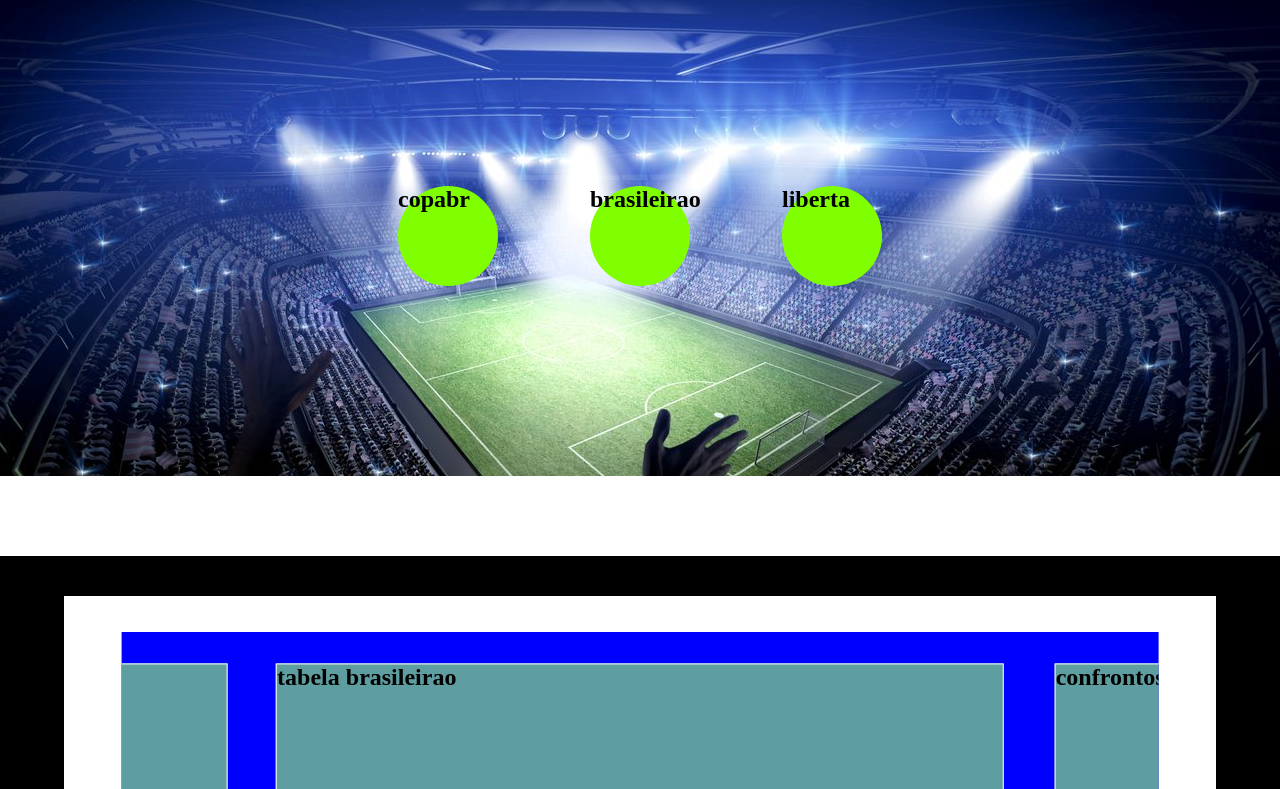
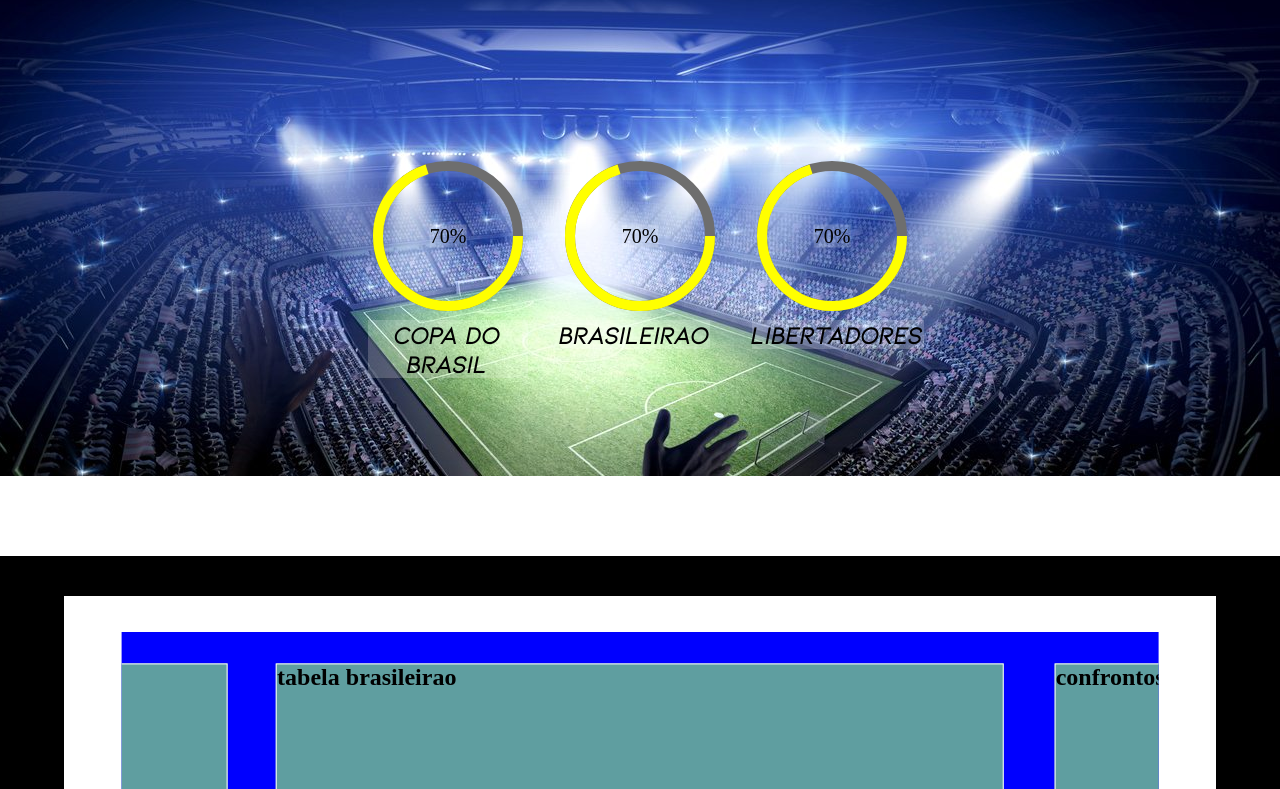
Before and after one commit to ewerton11/Football-Statistics, a plain HTML site: page index.html in a window 1280 px wide. Shown: the part 84-873 px from the top of the page. Drawn offline with Linux system fonts and the light colour scheme.

Commit message:
concluindo first secton com html e css

```diff
--- a/index.html
+++ b/index.html
@@ -79,14 +79,41 @@
 
     <div class="first-section">
         <section id="content-top">
-            <div class="copa-br">
-                <h1>copabr</h1>
+            <div class="circle-1">
+                <svg>
+                    <circle cx="80" cy="80" r="70" class="c1-1"></circle>
+                    <circle cx="80" cy="80" r="70" class="c1-2"></circle>
+                </svg>
+                <h2>
+                    copa do brasil
+                </h2>
+                <span id="c1">
+                    70%
+                </span>
             </div>
-            <div class="brasileirao">
-              <h1>brasileirao</h1>
+            <div class="circle-2">
+                <svg>
+                    <circle cx="80" cy="80" r="70" class="c2-1"></circle>
+                    <circle cx="80" cy="80" r="70" class="c2-2"></circle>
+                </svg>
+                <h2>
+                    brasileirao
+                </h2>
+                <span id="c2">
+                    70%
+                </span>
             </div>
-            <div class="libertadores">
-                <h1>liberta</h1>
+            <div class="circle-3">
+                <svg>
+                    <circle cx="80" cy="80" r="70" class="c3-1"></circle>
+                    <circle cx="80" cy="80" r="70" class="c3-2"></circle>
+                </svg>
+                <h2>
+                    libertadores
+                </h2>
+                <span id="c3">
+                    70%
+                </span>
             </div>
         </section>
     </div>
--- a/style/style.css
+++ b/style/style.css
@@ -115,6 +115,9 @@
 
 .box-2 {
     background-color: rgb(255, 255, 255);
+    position: absolute;
+    left: 50%;
+    transform: translateX(-50%);
     font-family: 'kionaI', sans-serif;
     cursor: pointer;
 }
@@ -416,36 +419,74 @@
     margin-top: 10vh;
 }
 
-.copa-br {
-    background-color: chartreuse;
+#content-top {
+    text-align: center;
+}
+
+#content-top h2 {
+    background-color: rgba(255, 255, 255, 0.199);
+    color: black;
     position: absolute;
-    width: 100px;
-    height: 100px;
+    font-family: 'kionaI';
+}
+
+circle {
+    fill: none;
+    stroke: black;
+    stroke-width: 10;
+    stroke-dasharray: 440;
+    stroke-dashoffset: 440;
+}
+
+.circle-1 {
+    position: absolute;
+    width: 160px;
+    height: 160px;
     top: 50%;
     left: 35%;
-    border-radius: 50%;
     transform: translate(-50% , -50%);
 }
 
-.brasileirao {
-    background-color: chartreuse;
+.circle-1 svg , .circle-2 svg , .circle-3 svg {
+    position: relative;
+    width: 160px;
+    height: 160px;
+}
+
+.c1-1 , .c2-1 , .c3-1 {
+    stroke-dashoffset: 0;
+    stroke: rgb(110, 110, 110);
+}
+
+.c1-2 , .c2-2 , .c3-2 {
+    stroke-dashoffset: calc(440 - 308);
+    stroke: yellow;
+}
+
+.circle-2 {
     position: absolute;
-    width: 100px;
-    height: 100px;
+    width: 160px;
+    height: 160px;
     top: 50%;
     left: 50%;
-    border-radius: 50%;
     transform: translate(-50% , -50%);
 }
 
-.libertadores {
-    background-color: chartreuse;
+.circle-3 {
     position: absolute;
-    width: 100px;
-    height: 100px;
+    width: 160px;
+    height: 160px;
     top: 50%;
     left: 65%;
-    border-radius: 50%;
+    transform: translate(-50% , -50%);
+}
+
+#c1 , #c2 , #c3 {
+    background-color: rgba(255, 255, 255, 0.199);
+    position: absolute;
+    font-size: 20px;
+    top: 50%;
+    left: 50%;
     transform: translate(-50% , -50%);
 }
 
```
